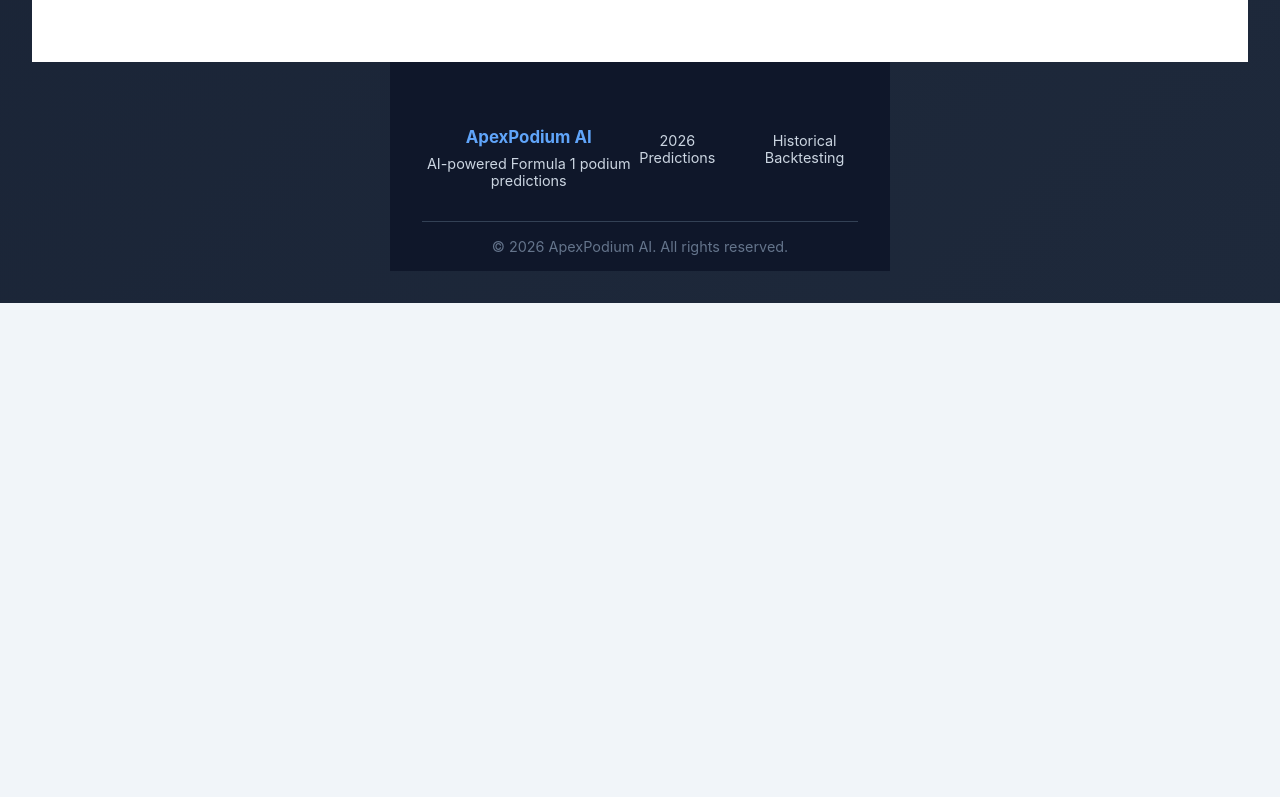
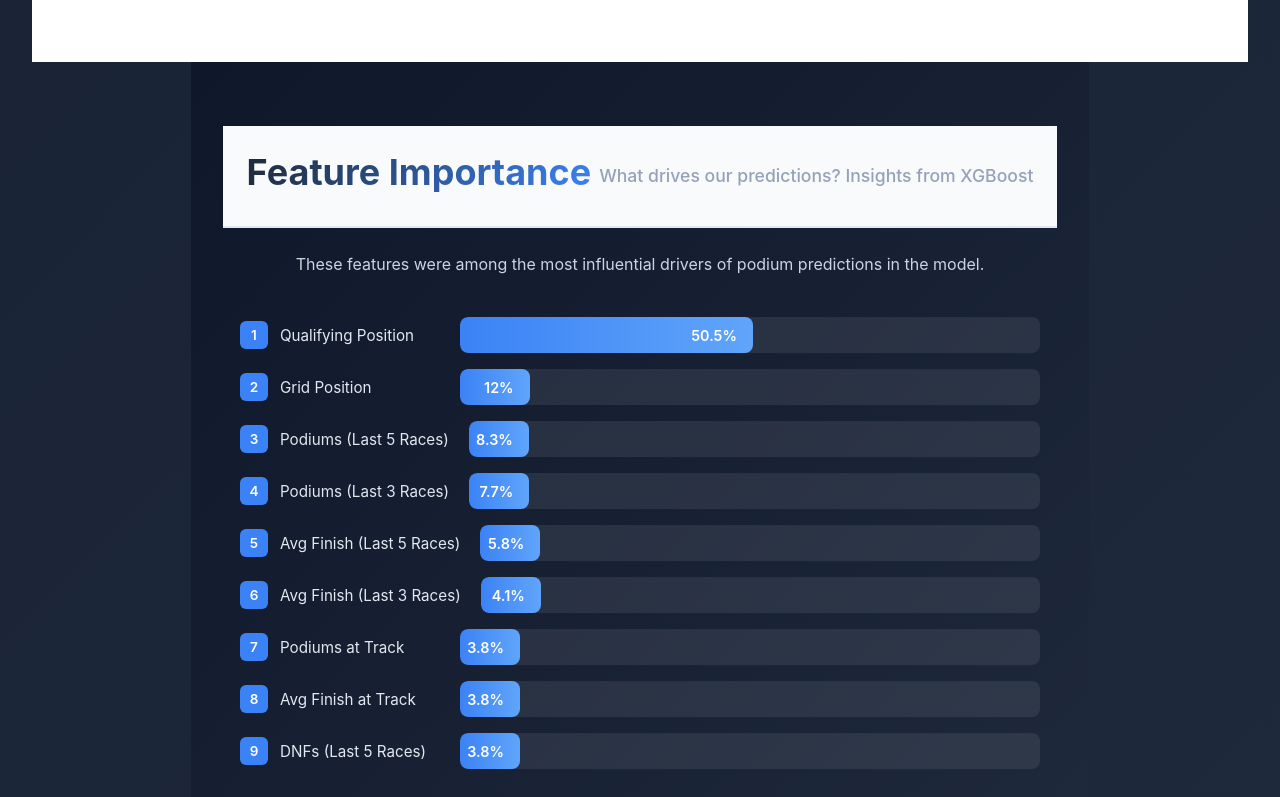
Before and after one commit to Lucaromeo16/apex-podium-ai, a React (Vite) app: page / in a window 1280 px wide. Shown: the part 5623-6420 px from the top of the page. Before the commit the page ends 5926 px from the top, so only its background shows below. Built offline with nearby package versions, Linux system fonts and the light colour scheme.

Commit message:
final: added feature importance section and final polish

```diff
--- /dev/null
+++ b/src/data/feature_importance.json
@@ -0,0 +1,60 @@
+{
+  "model_used": "XGBoost",
+  "description": "These features were among the most influential drivers of podium predictions in the model.",
+  "features": [
+    {
+      "feature": "qualifying_position",
+      "label": "Qualifying Position",
+      "importance": 0.504747211933136,
+      "importance_percent": 50.5
+    },
+    {
+      "feature": "grid",
+      "label": "Grid Position",
+      "importance": 0.12016981840133667,
+      "importance_percent": 12.0
+    },
+    {
+      "feature": "podiums_last_5",
+      "label": "Podiums (Last 5 Races)",
+      "importance": 0.08284349739551544,
+      "importance_percent": 8.3
+    },
+    {
+      "feature": "podiums_last_3",
+      "label": "Podiums (Last 3 Races)",
+      "importance": 0.07743848115205765,
+      "importance_percent": 7.7
+    },
+    {
+      "feature": "avg_finish_last_5",
+      "label": "Avg Finish (Last 5 Races)",
+      "importance": 0.05842641368508339,
+      "importance_percent": 5.8
+    },
+    {
+      "feature": "avg_finish_last_3",
+      "label": "Avg Finish (Last 3 Races)",
+      "importance": 0.041044555604457855,
+      "importance_percent": 4.1
+    },
+    {
+      "feature": "podiums_at_track",
+      "label": "Podiums at Track",
+      "importance": 0.03848806023597717,
+      "importance_percent": 3.8
+    },
+    {
+      "feature": "avg_finish_at_track",
+      "label": "Avg Finish at Track",
+      "importance": 0.03845769166946411,
+      "importance_percent": 3.8
+    },
+    {
+      "feature": "dnfs_last_5",
+      "label": "DNFs (Last 5 Races)",
+      "importance": 0.03838428854942322,
+      "importance_percent": 3.8
+    }
+  ]
+}
--- a/src/pages/LandingPage.jsx
+++ b/src/pages/LandingPage.jsx
@@ -2,9 +2,11 @@ import React from 'react';
 import { Link } from 'react-router-dom';
 import CountUp from 'react-countup';
 import historicalData from '../data/historical_backtest.json';
+import featureImportanceData from '../data/feature_importance.json';
 
 function LandingPage() {
   const metrics = historicalData.summary_metrics;
+  const featureImportance = featureImportanceData;
 
   return (
     <div className="landing">
@@ -300,6 +302,36 @@ function LandingPage() {
         </div>
       </section>
 
+      <section className="feature-importance-section">
+        <div className="section-container">
+          <div className="section-header">
+            <h2>Feature Importance</h2>
+            <p className="section-subtitle">What drives our predictions? Insights from {featureImportance.model_used}</p>
+          </div>
+          <p className="feature-importance-description">
+            {featureImportance.description}
+          </p>
+          <div className="feature-importance-chart">
+            {featureImportance.features.map((feature, index) => (
+              <div key={feature.feature} className="feature-bar-container">
+                <div className="feature-bar-label">
+                  <span className="feature-rank">{index + 1}</span>
+                  <span className="feature-name">{feature.label}</span>
+                </div>
+                <div className="feature-bar-wrapper">
+                  <div
+                    className="feature-bar"
+                    style={{ width: `${feature.importance_percent}%` }}
+                  >
+                    <span className="feature-bar-value">{feature.importance_percent}%</span>
+                  </div>
+                </div>
+              </div>
+            ))}
+          </div>
+        </div>
+      </section>
+
       <footer className="landing-footer">
         <div className="footer-content">
           <div className="footer-brand">
--- a/src/styles.css
+++ b/src/styles.css
@@ -1898,6 +1898,136 @@ th {
   font-weight: 500;
 }
 
+/* Feature Importance Section */
+.feature-importance-section {
+  padding: 4rem 2rem;
+  background: linear-gradient(135deg, #0f172a 0%, #1e293b 100%);
+  color: #f8fafc;
+}
+
+.feature-importance-section .section-header {
+  text-align: center;
+  margin-bottom: 1.5rem;
+}
+
+.feature-importance-section .section-header h2 {
+  font-size: 2.25rem;
+  font-weight: 700;
+  color: #f8fafc;
+  margin-bottom: 0.5rem;
+}
+
+.feature-importance-section .section-subtitle {
+  font-size: 1.1rem;
+  color: #94a3b8;
+}
+
+.feature-importance-description {
+  text-align: center;
+  max-width: 700px;
+  margin: 0 auto 2.5rem;
+  font-size: 1rem;
+  color: #cbd5e1;
+  line-height: 1.6;
+}
+
+.feature-importance-chart {
+  max-width: 800px;
+  margin: 0 auto;
+  display: flex;
+  flex-direction: column;
+  gap: 1rem;
+}
+
+.feature-bar-container {
+  display: flex;
+  align-items: center;
+  gap: 1.25rem;
+}
+
+.feature-bar-label {
+  display: flex;
+  align-items: center;
+  gap: 0.75rem;
+  min-width: 200px;
+}
+
+.feature-rank {
+  display: flex;
+  align-items: center;
+  justify-content: center;
+  width: 28px;
+  height: 28px;
+  background: #3b82f6;
+  color: #fff;
+  font-weight: 600;
+  font-size: 0.85rem;
+  border-radius: 6px;
+}
+
+.feature-name {
+  font-size: 0.95rem;
+  color: #e2e8f0;
+}
+
+.feature-bar-wrapper {
+  flex: 1;
+  height: 36px;
+  background: rgba(255, 255, 255, 0.08);
+  border-radius: 8px;
+  overflow: hidden;
+}
+
+.feature-bar {
+  height: 100%;
+  background: linear-gradient(90deg, #3b82f6 0%, #60a5fa 100%);
+  border-radius: 8px;
+  display: flex;
+  align-items: center;
+  justify-content: flex-end;
+  padding-right: 1rem;
+  min-width: 60px;
+  transition: width 0.8s ease-out;
+}
+
+.feature-bar-value {
+  font-weight: 600;
+  font-size: 0.9rem;
+  color: #fff;
+}
+
+/* Responsive adjustments for Feature Importance */
+@media (max-width: 900px) {
+  .feature-importance-chart {
+    max-width: 100%;
+  }
+}
+
+@media (max-width: 600px) {
+  .feature-importance-section {
+    padding: 3rem 1rem;
+  }
+
+  .feature-importance-section .section-header h2 {
+    font-size: 1.7rem;
+  }
+
+  .feature-bar-container {
+    flex-direction: column;
+    align-items: stretch;
+    gap: 0.5rem;
+  }
+
+  .feature-bar-label {
+    min-width: auto;
+    justify-content: flex-start;
+  }
+
+  .feature-name {
+    font-size: 0.9rem;
+  }
+}
+
 /* Responsive adjustments for Model Architecture */
 @media (max-width: 900px) {
   .technique-grid {
```
Also changed, not shown: 6 other files (tests, documents, lock files or other folders).
